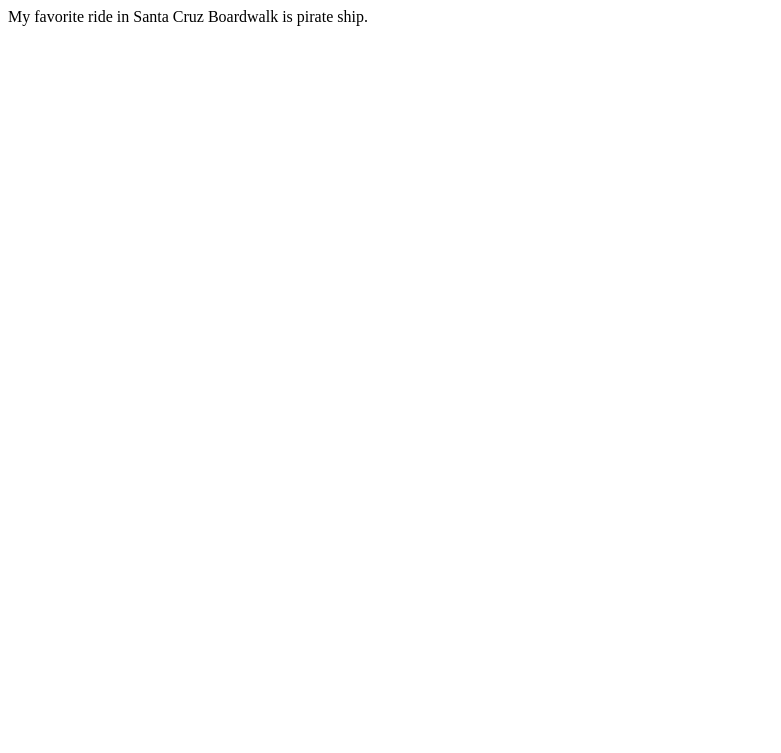
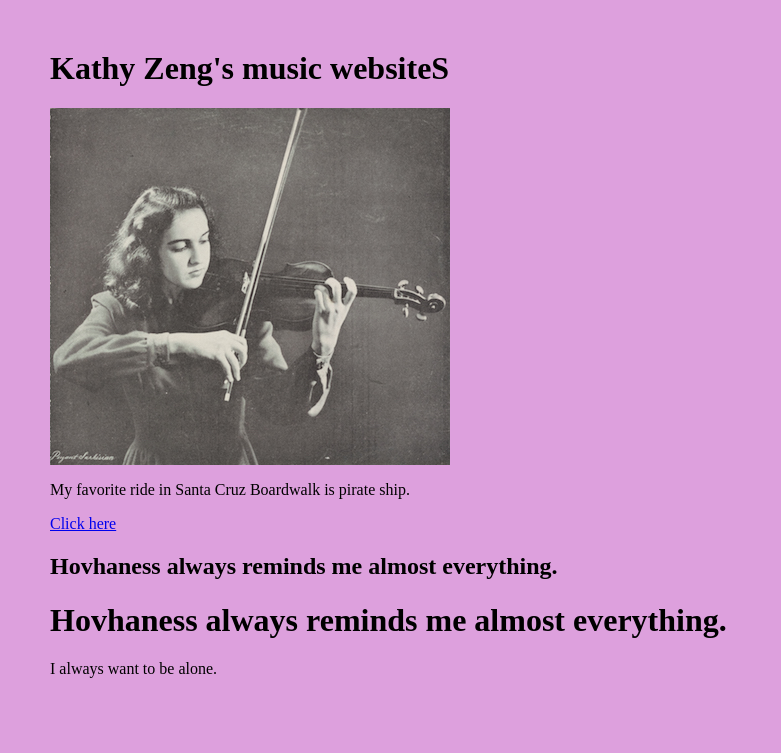
Before and after one commit to redpanda2000/my-website, a plain HTML site: page index.html in a window 1280 px wide. Shown: the whole page, without its empty margins (0-781 px from the left). Drawn offline with Linux system fonts and the light colour scheme.

```diff
--- a/index.html
+++ b/index.html
@@ -1,5 +1,14 @@
 <html>
-    <body>
+    <head>
+        <link rel="stylesheet" type="text/css" href="styles.css">
+    </head>
+    <body style="background-color: plum;">
+        <h1> Kathy Zeng's music websiteS</h1>
+        <img src="img1.jpg" alt="Anahid Ajemian">
         <p>My favorite ride in Santa Cruz Boardwalk is pirate ship. </p>
+        <a href="music.html">Click here</a>
+        <h2>Hovhaness always reminds me almost everything. </h2>
+        <h1>Hovhaness always reminds me almost everything. </h1>
+        <p>I always want to be alone. </p>
     </body>
 </html>
--- /dev/null
+++ b/styles.css
@@ -0,0 +1,3 @@
+body {
+    margin: 50px;
+}
```
Also changed, not shown: music.html (added, +14 -0 lines), img1.jpg (added).
